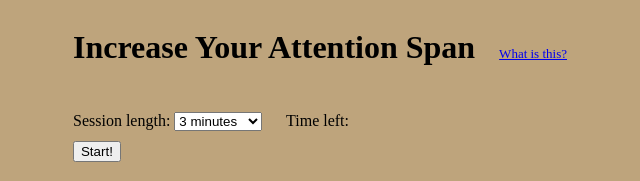
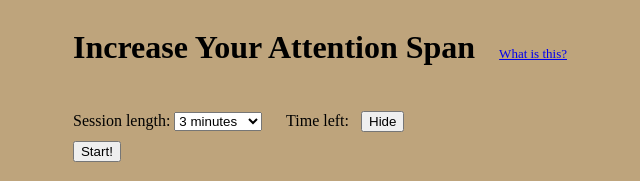
Before and after one commit to gcao/fffocus, a plain HTML site: page index.html in a window 1280 px wide. Shown: the top 181 px of the page, without its empty margins (320-960 px from the left). Drawn offline with Linux system fonts and the light colour scheme.

Commit message:
Add button to show/hide time to reduce distraction

```diff
--- a/index.html
+++ b/index.html
@@ -32,7 +32,7 @@
         </select>
         &nbsp;&nbsp;&nbsp;&nbsp;
         Time left: <span id="timeLeft"></span> &nbsp;
-        <input id="hideTime" type="button" onclick="hideTime()" value="Hide" style="display:none;"/>
+        <input id="hideTime" type="button" onclick="hideTime()" value="Hide"/>
         <input id="showTime" type="button" onclick="showTime()" value="Show" style="display:none;"/>
         <br/>
         <input type="button" onclick="start()" value="Start!"/>
```
